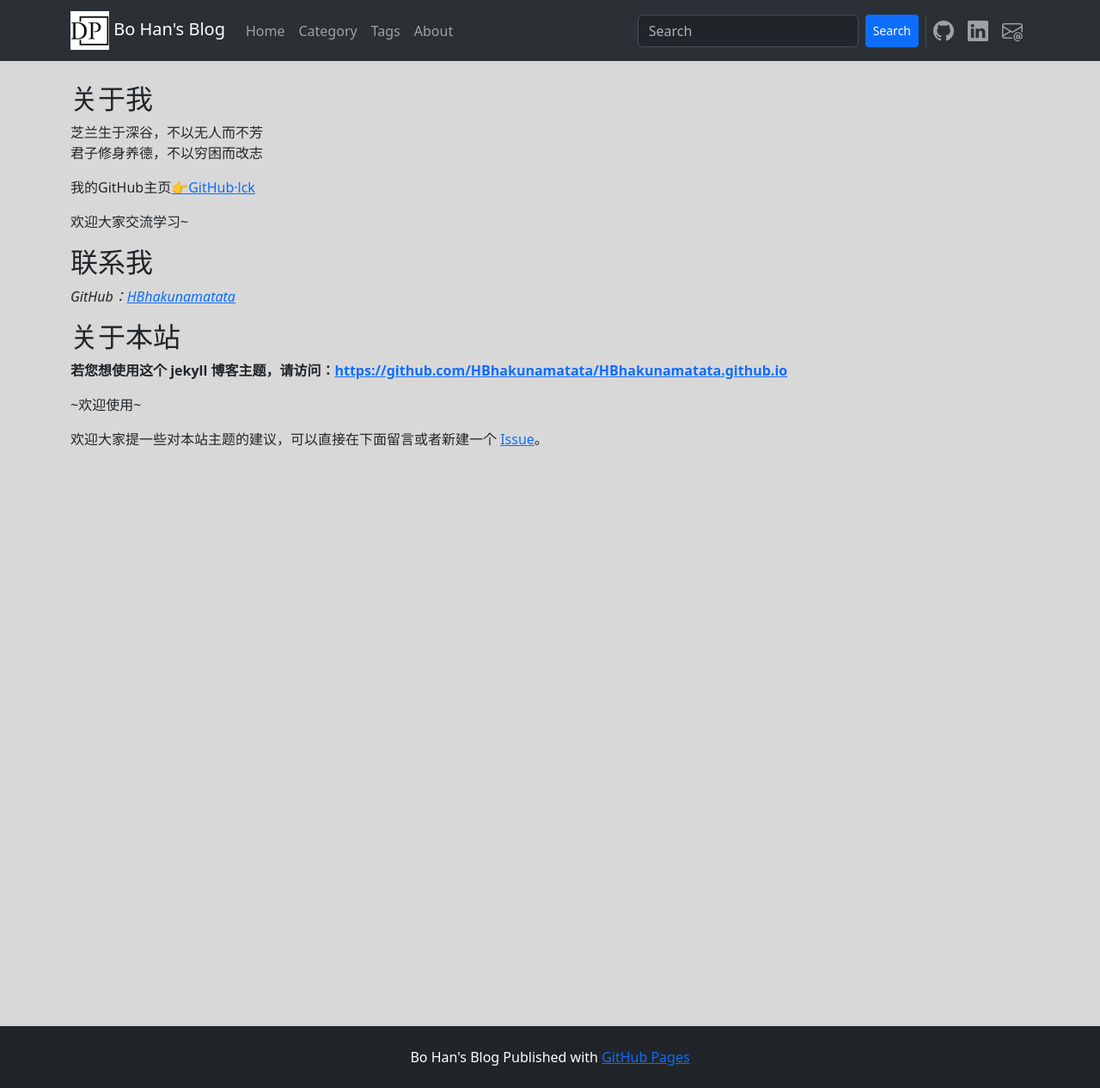
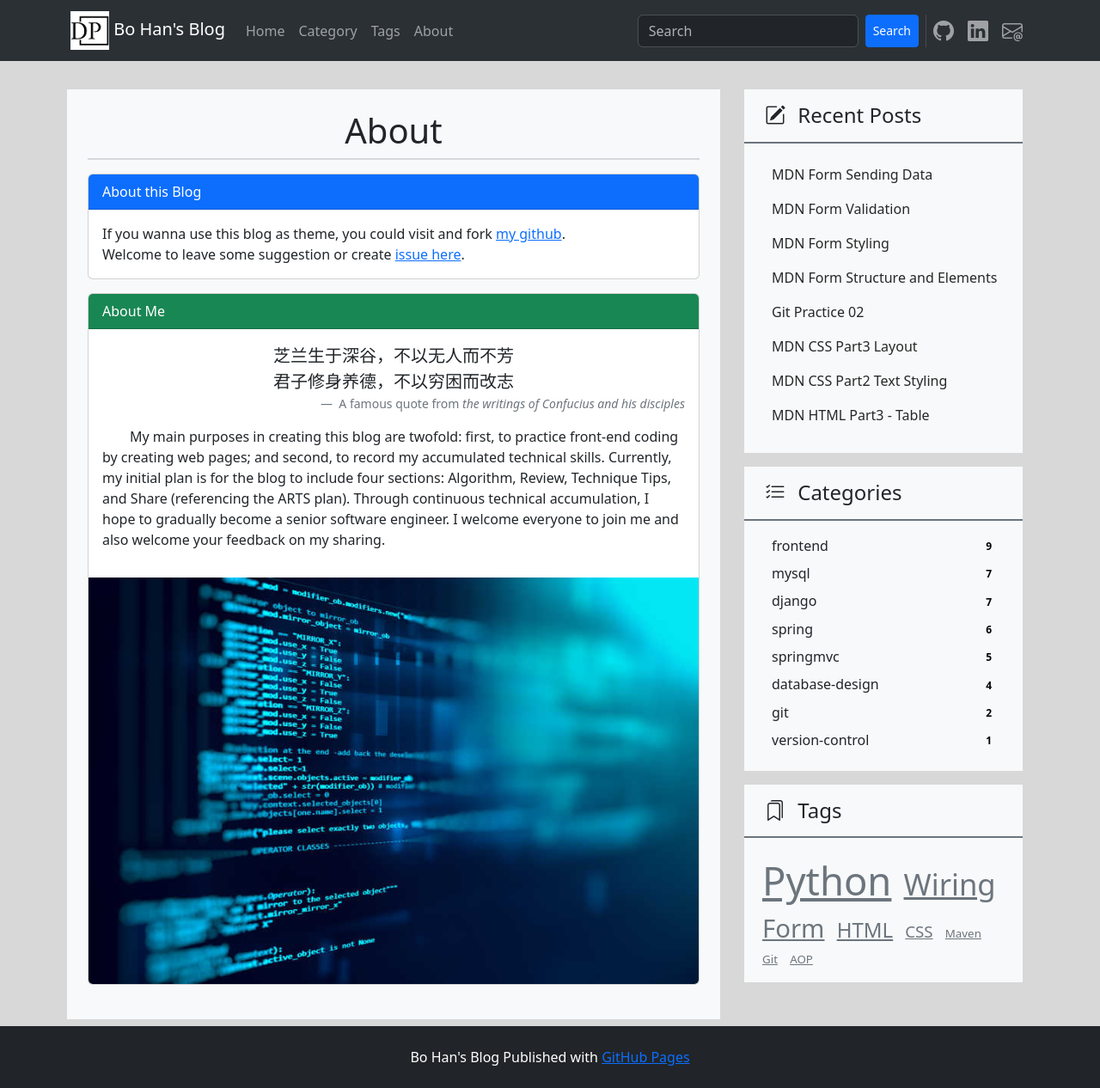
Before and after one commit to HBhakunamatata/HBhakunamatata.github.io, a Jekyll site: the page built from about.html, in a window 1280 px wide and 1266 px high. Shown: the whole window at 86% size. Built offline with Jekyll 4.4.1, drawn with Linux system fonts in a browser that asks for light colours.

Commit message:
refactor(about): refactor about page

```diff
--- a/_includes/aside.html
+++ b/_includes/aside.html
@@ -49,41 +49,10 @@
     </ul>
 </div>
 
-<!-- <div class="bg-light" id="recent-posts">
-    <div class="d-flex ps-3 pt-2 border-bottom border-2 border-secondary">
-        <p class="h4 p-2">
-            <i class="bi bi-list-check me-2"></i>
-            Tags
-        </p>
-    </div>
-    {% capture tag_string %}
-    {% for tag in site.tags %}
-        {% assign count = tag[1].size %}
-        {{ count }}|{{ tag[0] }}{% unless forloop.last %}::{% endunless %}
-    {% endfor %}
-    {% endcapture %}
-
-    {% comment %} 将字符串转为数组，倒序排列（从多到少）并循环 {% endcomment %}
-    {% assign sorted_tags = tag_string | split: "::" | sort | reverse %}
-    <ul class="container p-3">
-        {% for item in sorted_tags limit:8 %}
-        {% assign parts = item | split: "|" %}
-        {% assign count = parts[0] | plus: 0 %}
-        {% assign name = parts[1] %}
-        <li class="container ps-3 mt-1 d-flex justify-content-between">
-            <span class="h6">
-                {{ name | slugify }}
-            </span>
-            <span class="h6 badge text-bg-light">{{ count }}</span>
-        </li>
-        {% endfor %}
-    </ul>
-</div> -->
-
 <div class="bg-light" id="recent-posts">
     <div class="d-flex ps-3 pt-2 border-bottom border-2 border-secondary">
         <p class="h4 p-2">
-            <i class="bi bi-list-check me-2"></i>
+            <i class="bi bi-bookmarks me-2"></i>
             Tags
         </p>
     </div>
@@ -91,7 +60,7 @@
     <div class="tag-cloud container p-3">
         {% capture tag_string %}
             {% for tag in site.tags %}
-                {% comment %} 使用 0 填充数量以确保字符串排序正确（例如 0001, 0010） {% endcomment %}
+                {% comment %} 使用 0 填充数量以确保字符串排序正确（例如 0001, 0010) {% endcomment %}
                 {{ tag[1].size | prepend: "000000" | slice: -6, 6 }}::{{ tag[0] }}
                 {% unless forloop.last %}|{% endunless %}
             {% endfor %}
@@ -128,13 +97,13 @@
             {% assign posts_count = parts[0] | plus: 0 %}
             {% assign tag_name = parts[1] | strip %}
 
-            {% comment %} 线性缩放公式：size = min + (count - min) * (max_font - min_font) / (max - min) {% endcomment %}
+            {% comment %} 线性缩放公式: size = min + (count - min) * (max_font - min_font) / (max - min) {% endcomment %}
             {% assign diff_count = max_count | minus: min_count %}
             {% if diff_count == 0 %}
-            {% assign font_size = min_font %}
+                {% assign font_size = min_font %}
             {% else %}
-            {% assign relative_count = posts_count | minus: min_count %}
-            {% assign font_size = relative_count | times: max_font | minus: min_font | divided_by: diff_count | plus: min_font %}
+                {% assign relative_count = posts_count | minus: min_count %}
+                {% assign font_size = relative_count | times: max_font | minus: min_font | divided_by: diff_count | plus: min_font %}
             {% endif %}
 
             <a class="aside-tag link-secondary" href="{{ site.baseurl }}/tags#{{ tag_name | slugify }}"
--- /dev/null
+++ b/about.html
@@ -0,0 +1,59 @@
+---
+layout: template
+title: About
+---
+
+<div class="row">
+    <div class="bg-light col-8 m-2 p-4">
+        <div>
+            {%- assign date_format = site.minima.date_format | default: "%Y-%m-%d" -%}
+            <div class="d-flex justify-content-center">
+                <h1>{{ page.title }}</h1>
+            </div>
+        </div>
+
+        <hr class="border border-1 border-secondary m-0 ">
+
+        <div class="card mt-3 mb-3">
+            <div class="card-header text-bg-primary">
+                About this Blog
+            </div>
+            <div class="card-body">
+                <p class="card-text lh-3">If you wanna use this blog as theme,
+                    you could visit and fork <a href="https://github.com/HBhakunamatata/HBhakunamatata.github.io" target="_blank">my github</a>.</br>
+                    Welcome to leave some suggestion or create <a href="https://github.com/lichangke/lichangke.github.io/issues" target="_blank">
+                    issue here</a>.</p>
+            </div>
+        </div>
+
+        <div class="card mt-3 mb-3">
+            <div class="card-header text-bg-success">
+                About Me
+            </div>
+            <div class="card-body">
+                <figure>
+                    <blockquote class="blockquote text-center">
+                        <p>芝兰生于深谷，不以无人而不芳<br>君子修身养德，不以穷困而改志</p>
+                    </blockquote>
+                    <figcaption class="blockquote-footer text-end">
+                        A famous quote from <cite title="Source Title">the writings of Confucius and his disciples</cite>
+                    </figcaption>
+
+                    <p class="text-indent-2 lh-3">
+                        My main purposes in creating this blog are twofold: first, to practice front-end coding by creating web pages;
+                        and second, to record my accumulated technical skills. Currently, my initial plan is for the blog to include
+                        four sections: Algorithm, Review, Technique Tips, and Share (referencing the ARTS plan).
+                        Through continuous technical accumulation, I hope to gradually become a senior software engineer.
+                        I welcome everyone to join me and also welcome your feedback on my sharing.
+                    </p>
+                </figure>
+            </div>
+            <img src="{{ site.baseurl }}/assets/images/about-programmer.jpg" class="card-img-bottom" alt="This is an image of a programmer">
+        </div>
+
+    </div>
+
+    <aside class="col m-2 p-10">
+        {% include aside.html %}
+    </aside>
+</div>
--- a/about.md
+++ /dev/null
@@ -1,29 +0,0 @@
----
-layout: template
-title: about
----
-
-## 关于我
-
-<blockquote>
-    <p>
-    芝兰生于深谷，不以无人而不芳
-    <br>
-    君子修身养德，不以穷困而改志
-    </p>
-</blockquote>
-
-<p>我的GitHub主页<a href="https://github.com/HBhakunamatata">👉GitHub·lck</a></p>
-<p>欢迎大家交流学习~</p>
-
-## 联系我
-
-*GitHub：[HBhakunamatata](https://github.com/HBhakunamatata)*
-
-## 关于本站
-
-**若您想使用这个 jekyll 博客主题，请访问：[https://github.com/HBhakunamatata/HBhakunamatata.github.io](https://github.com/HBhakunamatata/HBhakunamatata.github.io)**
-
-~欢迎使用~
-
-欢迎大家提一些对本站主题的建议，可以直接在下面留言或者新建一个 [Issue](https://github.com/lichangke/lichangke.github.io/issues)。
--- a/assets/css/style.scss
+++ b/assets/css/style.scss
@@ -68,3 +68,7 @@ body {
 		border-bottom: 0;
 	}
 }
+
+.text-indent-2 {
+    text-indent: 2em;
+}
--- a/categories.html
+++ b/categories.html
@@ -42,7 +42,7 @@ title: Category
         </div>
     </div>
 
-    <aside class="col m-2 p-10">
+    <!-- <aside class="col m-2 p-10">
         <div class="bg-light">
             <div class="d-flex ps-3 pt-2 border-bottom border-2 border-secondary">
                 <p class="h4 p-2">
@@ -63,5 +63,9 @@ title: Category
             </ul>
             {% endif %}
         </div>
+	</aside> -->
+
+    <aside class="col m-2 p-10">
+		{% include aside.html %}
 	</aside>
 </div>
--- a/tags.html
+++ b/tags.html
@@ -42,7 +42,7 @@ title: Tags
         </div>
     </div>
 
-    <aside class="col m-2 p-10">
+    <!-- <aside class="col m-2 p-10">
         <div class="bg-light">
             <div class="d-flex ps-3 pt-2 border-bottom border-2 border-secondary">
                 <p class="h4 p-2">
@@ -63,5 +63,9 @@ title: Tags
             </ul>
             {% endif %}
         </div>
+	</aside> -->
+
+    <aside class="col m-2 p-10">
+		{% include aside.html %}
 	</aside>
 </div>
```
Also changed, not shown: assets/images/about-programmer.jpg (added).
